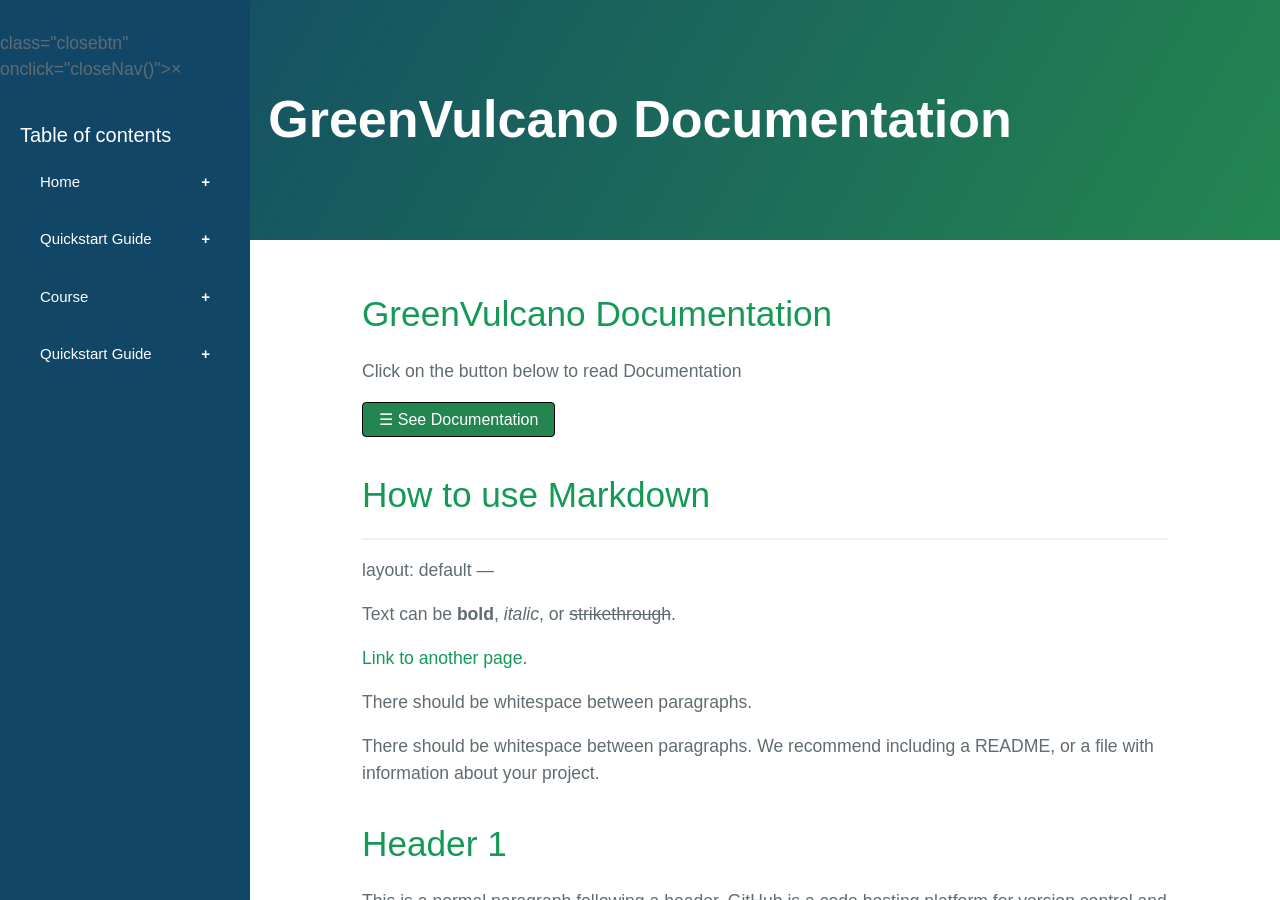
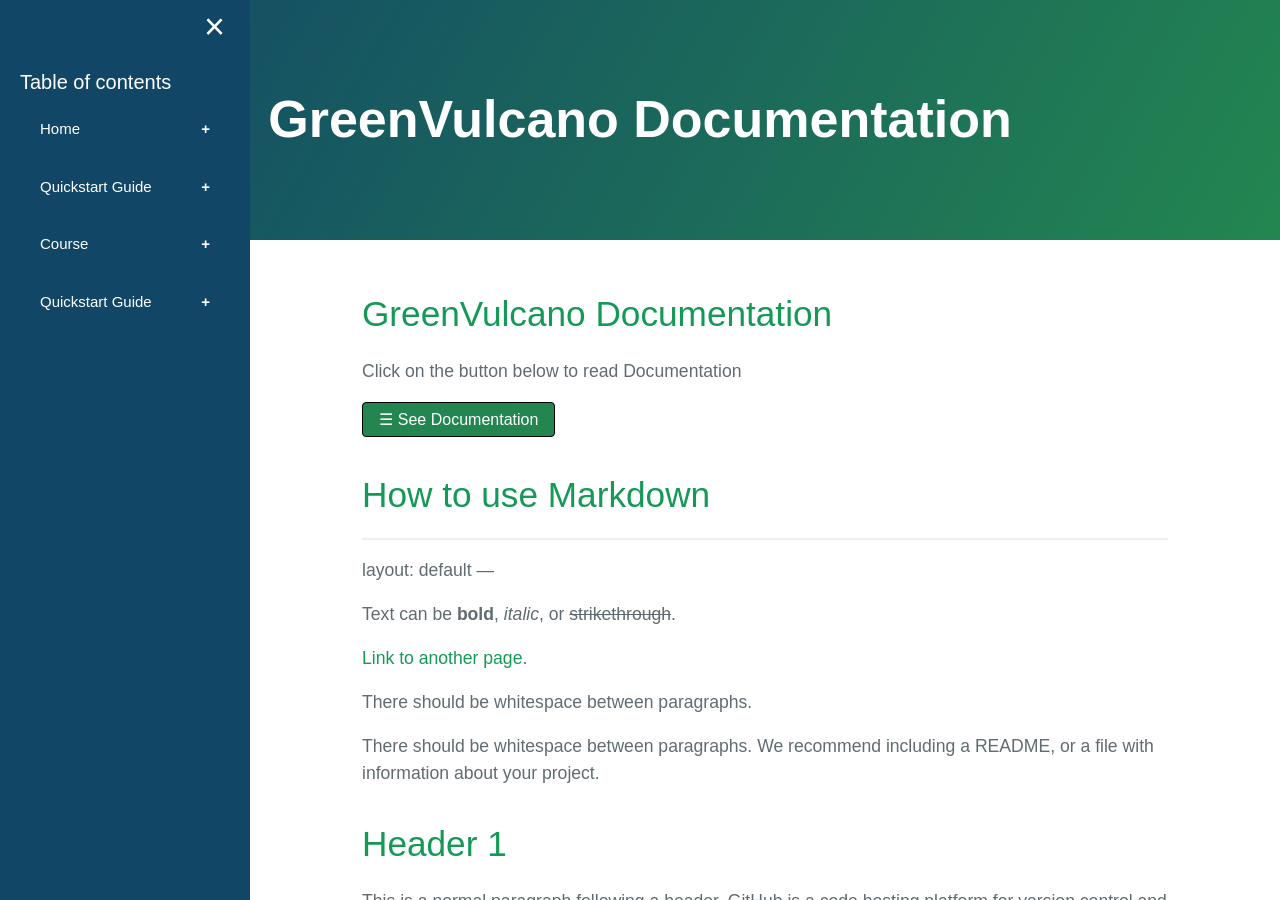
Before and after one commit to dianamw/GreenVulcano-Beta, a Jekyll site: the page built from index.md, in a window 1280 px wide and 900 px high. Built offline with Jekyll 4.4.1, drawn with Linux system fonts in a browser that asks for light colours; our own code applies the rules of GitHub Pages for plain Markdown files; the repository's description, which GitHub fills in, is left out.

Commit message:
Update body.html

```diff
--- a/_includes/body.html
+++ b/_includes/body.html
@@ -8,7 +8,7 @@
   <section class="main-content">
 	<!-- Here starts the sidebar -->
 	<div id="mySidenav" class="sidebar">
-		<p> class="closebtn" onclick="closeNav()">&times;</p>
+		<p class="closebtn" onclick="closeNav()">&times;</p>
       <h2 id="titleT"> Table of contents</h2>
 
 	  <!-- Here starts sidebar's sections -->
```
